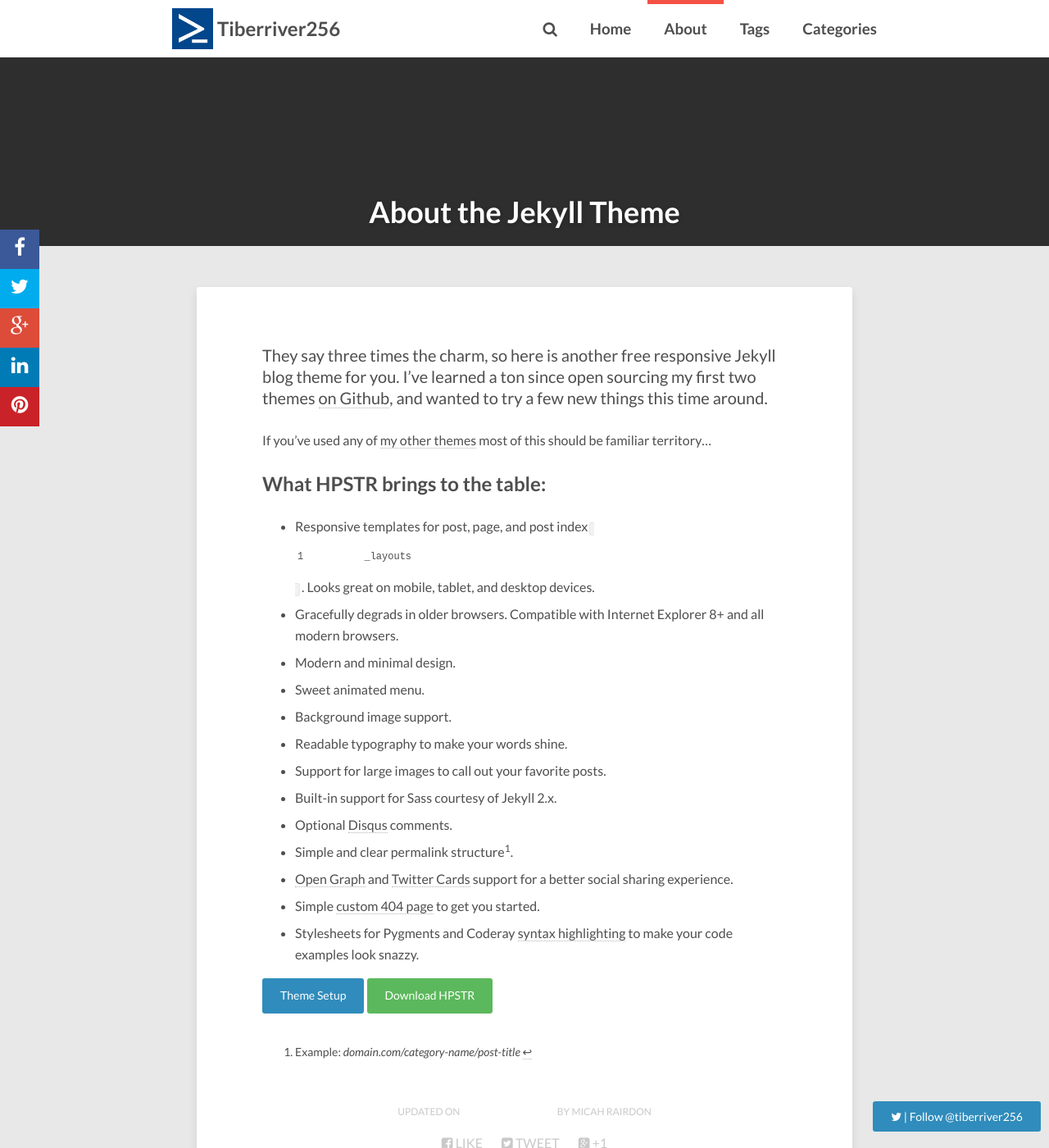
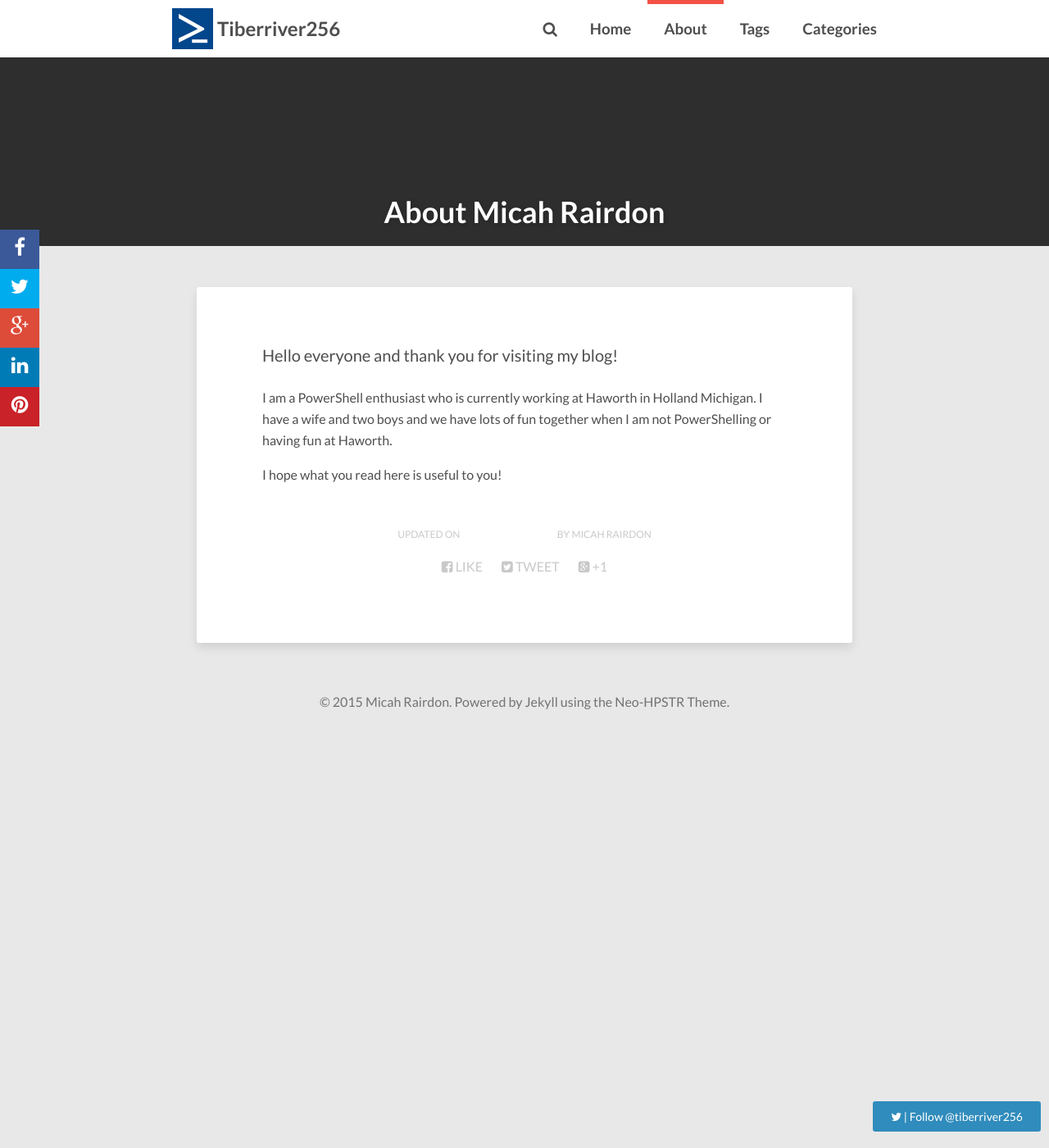
Before and after one commit to Tiberriver256/Tiberriver256.GitHub.io, a Jekyll site: the page built from about/index.md, in a window 1280 px wide and 1400 px high. Shown: the whole window at 82% size. Built offline with Jekyll 4.4.1, drawn with Linux system fonts in a browser that asks for light colours; nearby versions of some CDN libraries; comment, search, counter and statistics services are not loaded.

Commit message:
Changed about page

```diff
--- a/about/index.md
+++ b/about/index.md
@@ -1,6 +1,6 @@
 ---
 layout: page
-title: About the Jekyll Theme
+title: About Micah Rairdon
 image:
   feature: abstract-5.jpg
   credit: dargadgetz
@@ -9,26 +9,8 @@ comments: false
 modified: 2014-12-24
 ---
 
-They say three times the charm, so here is another free responsive Jekyll blog theme for you. I've learned a ton since open sourcing my first two themes [on Github](http://github.com/mmistakes), and wanted to try a few new things this time around.
+Hello everyone and thank you for visiting my blog!
 
-If you've used any of [my other themes](http://mademistakes.com/work/jekyll-themes/) most of this should be familiar territory...
+I am a PowerShell enthusiast who is currently working at Haworth in Holland Michigan. I have a wife and two boys and we have lots of fun together when I am not PowerShelling or having fun at Haworth.
 
-## What HPSTR brings to the table:
-
-* Responsive templates for post, page, and post index `_layouts`. Looks great on mobile, tablet, and desktop devices.
-* Gracefully degrads in older browsers. Compatible with Internet Explorer 8+ and all modern browsers.
-* Modern and minimal design.
-* Sweet animated menu.
-* Background image support.
-* Readable typography to make your words shine.
-* Support for large images to call out your favorite posts.
-* Built-in support for Sass courtesy of Jekyll 2.x.
-* Optional [Disqus](http://disqus.com) comments.
-* Simple and clear permalink structure[^1].
-* [Open Graph](https://developers.facebook.com/docs/opengraph/) and [Twitter Cards](https://dev.twitter.com/docs/cards) support for a better social sharing experience.
-* Simple [custom 404 page]({{ site.url }}/404.html) to get you started.
-* Stylesheets for Pygments and Coderay [syntax highlighting]({{ site.url }}/code-highlighting-post/) to make your code examples look snazzy.
-
-<div markdown="0"><a href="{{ site.url }}/theme-setup/" class="btn btn-info">Theme Setup</a> <a href="https://github.com/mmistakes/hpstr-jekyll-theme" class="btn btn-success">Download HPSTR</a></div>
-
-[^1]: Example: *domain.com/category-name/post-title*
+I hope what you read here is useful to you!
```
